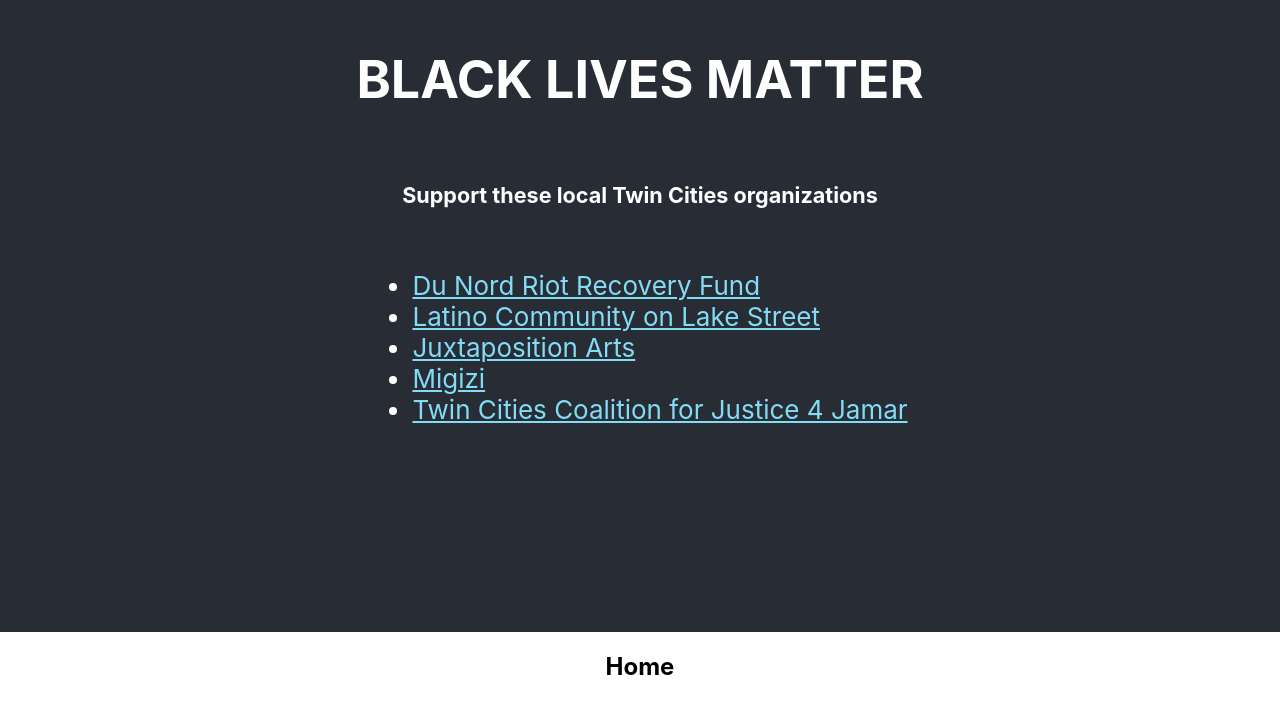
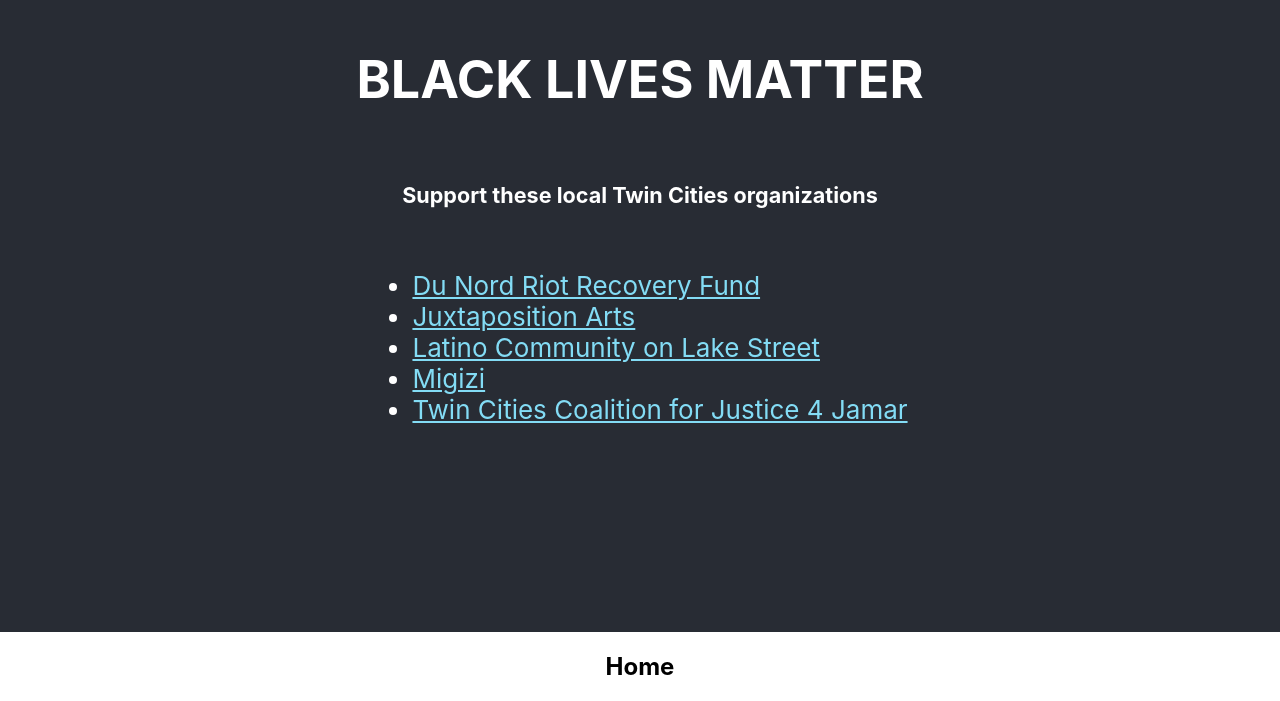
Before and after one commit to amaxama/blm-donate, a React (Create React App) app: page / in a window 1280 px wide. Shown: the part 168-869 px from the top of the page. Built offline with nearby package versions, Linux system fonts and the light colour scheme.

Commit message:
Alphabetize list

```diff
--- a/src/App.js
+++ b/src/App.js
@@ -42,13 +42,13 @@
                 </a>
               </li>
               <li>
-                <a className="App-link" href="/latino-community-lake-street">
-                  Latino Community on Lake Street
+                <a className="App-link" href="/jxta">
+                  Juxtaposition Arts
                 </a>
               </li>
               <li>
-                <a className="App-link" href="/jxta">
-                  Juxtaposition Arts
+                <a className="App-link" href="/latino-community-lake-street">
+                  Latino Community on Lake Street
                 </a>
               </li>
               <li>
```
